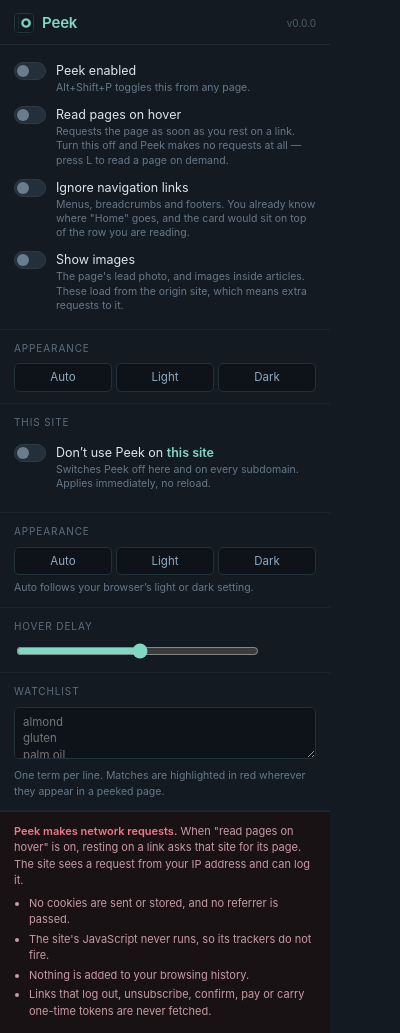
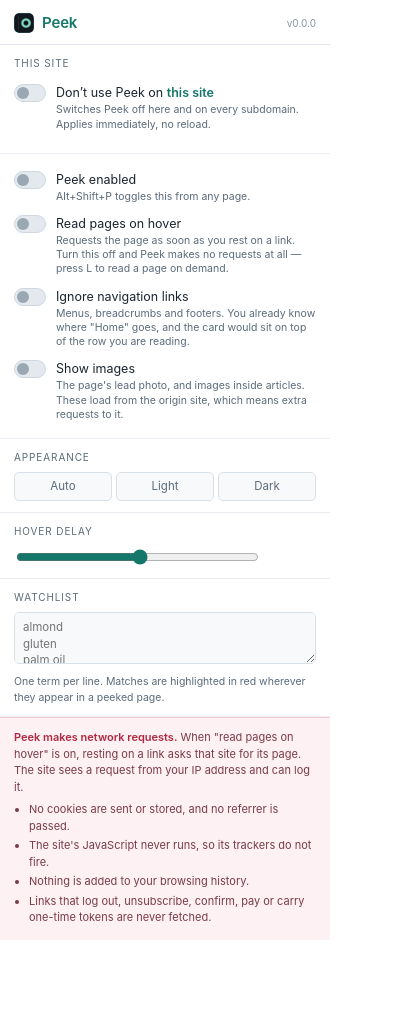
Before and after one commit to lgubala/Peek, a browser extension: page Chrome/src/popup/popup.html in a window 400 px wide. After the commit the page ends 940 px from the top, so only its background shows below. Drawn offline with Linux system fonts and the light colour scheme.

Commit message:
fix dark mode

```diff
--- a/Chrome/src/popup/popup.css
+++ b/Chrome/src/popup/popup.css
@@ -1,93 +1,147 @@
-:root { color-scheme: dark; }
+/* Peek — popup/popup.css
+ * Same token approach as the card: dark by default, light when the browser
+ * asks for it, and an explicit choice on <html data-theme> wins over both.
+ */
+:root {
+  --bg:         #131A21;
+  --bg-sunk:    #0F151B;
+  --bg-inset:   #0D1319;
+  --border:     #202B35;
+  --border-soft:#1B242D;
+  --border-chip:#22303A;
+
+  --ink:        #DCE5EC;
+  --ink-dim:    #66788A;
+  --ink-faint:  #4E5E6C;
+  --ink-field:  #C6D2DC;
+
+  --accent:     #7FD8C4;
+  --accent-bg:  #16302C;
+  --accent-br:  #24544C;
+
+  --sw-off:     #232F3A;
+  --sw-off-br:  #2E3B47;
+  --sw-knob:    #6B7C8C;
+
+  --notice-bg:  #191214;
+  --notice-br:  #34222A;
+  --notice-ink: #C89AA4;
+  --notice-str: #F0768C;
+
+  color-scheme: dark;
+}
+
+@media (prefers-color-scheme: light) {
+  :root:not([data-theme="dark"]) {
+    --bg:         #FFFFFF;
+    --bg-sunk:    #F4F6F8;
+    --bg-inset:   #F7F9FB;
+    --border:     #E1E7EC;
+    --border-soft:#EAEEF2;
+    --border-chip:#D9E1E8;
+
+    --ink:        #1B2530;
+    --ink-dim:    #5B6B7A;
+    --ink-faint:  #8494A2;
+    --ink-field:  #22303C;
+
+    --accent:     #14776A;
+    --accent-bg:  #E1F3EF;
+    --accent-br:  #A9DCD2;
+
+    --sw-off:     #E3E9EE;
+    --sw-off-br:  #CFD8E0;
+    --sw-knob:    #9AA8B4;
+
+    --notice-bg:  #FDF1F3;
+    --notice-br:  #F3CDD4;
+    --notice-ink: #7A3B49;
+    --notice-str: #B02742;
+
+    color-scheme: light;
+  }
+}
+
+:root[data-theme="light"] {
+  --bg:         #FFFFFF;
+  --bg-sunk:    #F4F6F8;
+  --bg-inset:   #F7F9FB;
+  --border:     #E1E7EC;
+  --border-soft:#EAEEF2;
+  --border-chip:#D9E1E8;
+  --ink:        #1B2530;
+  --ink-dim:    #5B6B7A;
+  --ink-faint:  #8494A2;
+  --ink-field:  #22303C;
+  --accent:     #14776A;
+  --accent-bg:  #E1F3EF;
+  --accent-br:  #A9DCD2;
+  --sw-off:     #E3E9EE;
+  --sw-off-br:  #CFD8E0;
+  --sw-knob:    #9AA8B4;
+  --notice-bg:  #FDF1F3;
+  --notice-br:  #F3CDD4;
+  --notice-ink: #7A3B49;
+  --notice-str: #B02742;
+  color-scheme: light;
+}
+
 * { box-sizing: border-box; }
 
 body {
   width: 330px; margin: 0; padding: 0;
-  background: #131A21; color: #DCE5EC;
+  background: var(--bg); color: var(--ink);
   font: 13px/1.45 -apple-system, BlinkMacSystemFont, "Segoe UI", Roboto, sans-serif;
 }
 
 header {
-  padding: 12px 14px 10px; border-bottom: 1px solid #202B35;
+  padding: 12px 14px 10px; border-bottom: 1px solid var(--border);
   display: flex; align-items: center; gap: 8px;
 }
 header .mark { display: block; border-radius: 5px; flex: none; }
-h1 { font-size: 15px; font-weight: 600; margin: 0; color: #7FD8C4; letter-spacing: -.01em; }
-.ver { font-size: 10px; margin-left: auto; color: #4E5E6C; }
+h1 { font-size: 15px; font-weight: 600; margin: 0; color: var(--accent); letter-spacing: -.01em; }
+.ver { font-size: 10px; margin-left: auto; color: var(--ink-faint); }
 
-section { padding: 11px 14px; border-bottom: 1px solid #1B242D; }
+section { padding: 11px 14px; border-bottom: 1px solid var(--border-soft); }
+section[hidden] { display: none; }
 .lbl {
   font-size: 10px; text-transform: uppercase; letter-spacing: .09em;
-  color: #5D6E7E; margin-bottom: 8px;
+  color: var(--ink-dim); margin-bottom: 8px;
 }
 
 .row { display: flex; align-items: flex-start; gap: 10px; padding: 5px 0; cursor: pointer; }
 .row .txt { flex: 1; }
-.row .name { font-size: 12.5px; color: #DCE5EC; }
-.row .hint { font-size: 10.5px; color: #66788A; margin-top: 1px; line-height: 1.35; display: block; }
+.row .name { font-size: 12.5px; color: var(--ink); }
+.row .hint { font-size: 10.5px; color: var(--ink-dim); margin-top: 1px; line-height: 1.35; display: block; }
 
 .sw {
   flex: none; width: 32px; height: 18px; border-radius: 999px;
-  background: #232F3A; border: 1px solid #2E3B47; position: relative;
+  background: var(--sw-off); border: 1px solid var(--sw-off-br); position: relative;
   transition: background .12s; margin-top: 1px;
 }
 .sw::after {
   content: ""; position: absolute; top: 2px; left: 2px;
   width: 12px; height: 12px; border-radius: 50%;
-  background: #6B7C8C; transition: transform .12s, background .12s;
+  background: var(--sw-knob); transition: transform .12s, background .12s;
 }
 input[type=checkbox] { display: none; }
-input:checked + .sw { background: #1D3B3A; border-color: #2E5A55; }
-input:checked + .sw::after { transform: translateX(14px); background: #7FD8C4; }
+input:checked + .sw { background: var(--accent-bg); border-color: var(--accent-br); }
+input:checked + .sw::after { transform: translateX(14px); background: var(--accent); }
 
 textarea {
   width: 100%; min-height: 52px; resize: vertical;
-  background: #0D1319; color: #C6D2DC;
-  border: 1px solid #22303A; border-radius: 5px;
+  background: var(--bg-inset); color: var(--ink-field);
+  border: 1px solid var(--border-chip); border-radius: 5px;
   padding: 6px 8px; font: inherit; font-size: 11.5px;
 }
-textarea:focus { outline: none; border-color: #2E4A52; }
-.sub { font-size: 10.5px; color: #66788A; margin-top: 5px; }
+textarea:focus { outline: none; border-color: var(--accent-br); }
+.sub { font-size: 10.5px; color: var(--ink-dim); margin-top: 5px; line-height: 1.5; }
 
 .slider { display: flex; align-items: center; gap: 9px; }
-input[type=range] { flex: 1; accent-color: #7FD8C4; }
+input[type=range] { flex: 1; accent-color: var(--accent); }
 .val {
-  font-size: 11px; color: #8FA9C0; min-width: 46px;
+  font-size: 11px; color: var(--ink-dim); min-width: 46px;
   text-align: right; font-variant-numeric: tabular-nums;
-}
-
-.notice {
-  background: #191214; border-top: 1px solid #34222A;
-  padding: 11px 14px; font-size: 11px; line-height: 1.5; color: #C89AA4;
-}
-.notice b { color: #F0768C; font-weight: 600; }
-.notice ul { margin: 6px 0 0; padding-left: 15px; }
-.notice li { margin-bottom: 3px; }
-
-/* current site */
-.site { display: flex; align-items: center; gap: 10px; }
-.site .host {
-  flex: 1; font-size: 12.5px; color: #DCE5EC; font-weight: 500;
-  word-break: break-all;
-}
-.sitebtn {
-  flex: none; font: inherit; font-size: 11px; font-weight: 500;
-  padding: 4px 10px; border-radius: 5px; cursor: pointer;
-  background: #1A2830; color: #7FD8C4; border: 1px solid #2C4650;
-}
-.sitebtn:hover { background: #21343E; }
-.sitebtn.off { background: #2C1820; color: #F0768C; border-color: #4A2531; }
-
-/* segmented control */
-.seg { display: flex; gap: 4px; }
-.seg button {
-  flex: 1; font: inherit; font-size: 11.5px;
-  padding: 5px 0; border-radius: 5px; cursor: pointer;
-  background: #17222A; color: #9FB4C4; border: 1px solid #22303A;
-}
-.seg button:hover { background: #1D2A34; }
-.seg button[aria-pressed="true"] {
-  background: #16302C; color: #7FD8C4; border-color: #24544C; font-weight: 600;
 }
 
 /* segmented control */
@@ -95,18 +149,26 @@ input[type=range] { flex: 1; accent-color: #7FD8C4; }
 .seg button {
   flex: 1; font: inherit; font-size: 11.5px;
   padding: 5px 0; cursor: pointer;
-  background: #0D1319; color: #8FA9C0;
-  border: 1px solid #22303A; border-radius: 5px;
+  background: var(--bg-inset); color: var(--ink-dim);
+  border: 1px solid var(--border-chip); border-radius: 5px;
 }
-.seg button:hover { border-color: #2E4A52; }
+.seg button:hover { border-color: var(--accent-br); }
 .seg button[aria-pressed="true"] {
-  background: #16302C; color: #7FD8C4; border-color: #24544C; font-weight: 600;
+  background: var(--accent-bg); color: var(--accent);
+  border-color: var(--accent-br); font-weight: 600;
 }
 
-#siteHost { color: #7FD8C4; font-weight: 600; word-break: break-all; }
-#blockedList { line-height: 1.5; }
+#siteHost { color: var(--accent); font-weight: 600; word-break: break-all; }
 #blockedList a {
-  color: #8FA9C0; text-decoration: none;
-  border-bottom: 1px dotted #2E4A52; cursor: pointer;
+  color: var(--ink-dim); text-decoration: none;
+  border-bottom: 1px dotted var(--border-chip); cursor: pointer;
 }
-#blockedList a:hover { color: #F0768C; border-bottom-color: #4A2531; }
+#blockedList a:hover { color: var(--notice-str); border-bottom-color: var(--notice-br); }
+
+.notice {
+  background: var(--notice-bg); border-top: 1px solid var(--notice-br);
+  padding: 11px 14px; font-size: 11px; line-height: 1.5; color: var(--notice-ink);
+}
+.notice b { color: var(--notice-str); font-weight: 600; }
+.notice ul { margin: 6px 0 0; padding-left: 15px; }
+.notice li { margin-bottom: 3px; }
--- a/Chrome/src/popup/popup.html
+++ b/Chrome/src/popup/popup.html
@@ -13,13 +13,16 @@
   <span class="ver" id="ver"></span>
 </header>
 
-<section id="siteSection" hidden>
+<section id="siteSection">
   <div class="lbl">This site</div>
-  <div class="site">
-    <span class="host" id="siteHost"></span>
-    <button class="sitebtn" id="siteToggle"></button>
-  </div>
-  <div class="sub" id="siteHint"></div>
+  <label class="row">
+    <input type="checkbox" id="siteOff"><span class="sw"></span>
+    <span class="txt">
+      <span class="name">Don’t use Peek on <span id="siteHost">this site</span></span>
+      <span class="hint">Switches Peek off here and on every subdomain. Applies immediately, no reload.</span>
+    </span>
+  </label>
+  <div class="sub" id="blockedList"></div>
 </section>
 
 <section>
@@ -65,28 +68,6 @@
   </div>
 </section>
 
-<section id="siteSection">
-  <div class="lbl">This site</div>
-  <label class="row">
-    <input type="checkbox" id="siteOff"><span class="sw"></span>
-    <span class="txt">
-      <span class="name">Don’t use Peek on <span id="siteHost">this site</span></span>
-      <span class="hint" id="siteHint">Switches Peek off here and on every subdomain. Applies immediately, no reload.</span>
-    </span>
-  </label>
-  <div class="sub" id="blockedList"></div>
-</section>
-
-<section>
-  <div class="lbl">Appearance</div>
-  <div class="seg" id="theme">
-    <button type="button" data-theme="auto">Auto</button>
-    <button type="button" data-theme="light">Light</button>
-    <button type="button" data-theme="dark">Dark</button>
-  </div>
-  <div class="sub">Auto follows your browser’s light or dark setting.</div>
-</section>
-
 <section>
   <div class="lbl">Hover delay</div>
   <div class="slider">
--- a/Chrome/src/popup/popup.js
+++ b/Chrome/src/popup/popup.js
@@ -78,6 +78,11 @@
     for (const btn of $("theme").querySelectorAll("button")) {
       btn.setAttribute("aria-pressed", String(btn.dataset.theme === state.theme));
     }
+    /* The popup follows the same choice as the card. "auto" leaves the
+     * attribute off so prefers-color-scheme decides. */
+    const root = document.documentElement;
+    if (state.theme === "dark" || state.theme === "light") root.setAttribute("data-theme", state.theme);
+    else root.removeAttribute("data-theme");
   }
 
   /* --- wiring ---------------------------------------------------------- */
--- a/Firefox/src/popup/popup.css
+++ b/Firefox/src/popup/popup.css
@@ -1,93 +1,147 @@
-:root { color-scheme: dark; }
+/* Peek — popup/popup.css
+ * Same token approach as the card: dark by default, light when the browser
+ * asks for it, and an explicit choice on <html data-theme> wins over both.
+ */
+:root {
+  --bg:         #131A21;
+  --bg-sunk:    #0F151B;
+  --bg-inset:   #0D1319;
+  --border:     #202B35;
+  --border-soft:#1B242D;
+  --border-chip:#22303A;
+
+  --ink:        #DCE5EC;
+  --ink-dim:    #66788A;
+  --ink-faint:  #4E5E6C;
+  --ink-field:  #C6D2DC;
+
+  --accent:     #7FD8C4;
+  --accent-bg:  #16302C;
+  --accent-br:  #24544C;
+
+  --sw-off:     #232F3A;
+  --sw-off-br:  #2E3B47;
+  --sw-knob:    #6B7C8C;
+
+  --notice-bg:  #191214;
+  --notice-br:  #34222A;
+  --notice-ink: #C89AA4;
+  --notice-str: #F0768C;
+
+  color-scheme: dark;
+}
+
+@media (prefers-color-scheme: light) {
+  :root:not([data-theme="dark"]) {
+    --bg:         #FFFFFF;
+    --bg-sunk:    #F4F6F8;
+    --bg-inset:   #F7F9FB;
+    --border:     #E1E7EC;
+    --border-soft:#EAEEF2;
+    --border-chip:#D9E1E8;
+
+    --ink:        #1B2530;
+    --ink-dim:    #5B6B7A;
+    --ink-faint:  #8494A2;
+    --ink-field:  #22303C;
+
+    --accent:     #14776A;
+    --accent-bg:  #E1F3EF;
+    --accent-br:  #A9DCD2;
+
+    --sw-off:     #E3E9EE;
+    --sw-off-br:  #CFD8E0;
+    --sw-knob:    #9AA8B4;
+
+    --notice-bg:  #FDF1F3;
+    --notice-br:  #F3CDD4;
+    --notice-ink: #7A3B49;
+    --notice-str: #B02742;
+
+    color-scheme: light;
+  }
+}
+
+:root[data-theme="light"] {
+  --bg:         #FFFFFF;
+  --bg-sunk:    #F4F6F8;
+  --bg-inset:   #F7F9FB;
+  --border:     #E1E7EC;
+  --border-soft:#EAEEF2;
+  --border-chip:#D9E1E8;
+  --ink:        #1B2530;
+  --ink-dim:    #5B6B7A;
+  --ink-faint:  #8494A2;
+  --ink-field:  #22303C;
+  --accent:     #14776A;
+  --accent-bg:  #E1F3EF;
+  --accent-br:  #A9DCD2;
+  --sw-off:     #E3E9EE;
+  --sw-off-br:  #CFD8E0;
+  --sw-knob:    #9AA8B4;
+  --notice-bg:  #FDF1F3;
+  --notice-br:  #F3CDD4;
+  --notice-ink: #7A3B49;
+  --notice-str: #B02742;
+  color-scheme: light;
+}
+
 * { box-sizing: border-box; }
 
 body {
   width: 330px; margin: 0; padding: 0;
-  background: #131A21; color: #DCE5EC;
+  background: var(--bg); color: var(--ink);
   font: 13px/1.45 -apple-system, BlinkMacSystemFont, "Segoe UI", Roboto, sans-serif;
 }
 
 header {
-  padding: 12px 14px 10px; border-bottom: 1px solid #202B35;
+  padding: 12px 14px 10px; border-bottom: 1px solid var(--border);
   display: flex; align-items: center; gap: 8px;
 }
 header .mark { display: block; border-radius: 5px; flex: none; }
-h1 { font-size: 15px; font-weight: 600; margin: 0; color: #7FD8C4; letter-spacing: -.01em; }
-.ver { font-size: 10px; margin-left: auto; color: #4E5E6C; }
+h1 { font-size: 15px; font-weight: 600; margin: 0; color: var(--accent); letter-spacing: -.01em; }
+.ver { font-size: 10px; margin-left: auto; color: var(--ink-faint); }
 
-section { padding: 11px 14px; border-bottom: 1px solid #1B242D; }
+section { padding: 11px 14px; border-bottom: 1px solid var(--border-soft); }
+section[hidden] { display: none; }
 .lbl {
   font-size: 10px; text-transform: uppercase; letter-spacing: .09em;
-  color: #5D6E7E; margin-bottom: 8px;
+  color: var(--ink-dim); margin-bottom: 8px;
 }
 
 .row { display: flex; align-items: flex-start; gap: 10px; padding: 5px 0; cursor: pointer; }
 .row .txt { flex: 1; }
-.row .name { font-size: 12.5px; color: #DCE5EC; }
-.row .hint { font-size: 10.5px; color: #66788A; margin-top: 1px; line-height: 1.35; display: block; }
+.row .name { font-size: 12.5px; color: var(--ink); }
+.row .hint { font-size: 10.5px; color: var(--ink-dim); margin-top: 1px; line-height: 1.35; display: block; }
 
 .sw {
   flex: none; width: 32px; height: 18px; border-radius: 999px;
-  background: #232F3A; border: 1px solid #2E3B47; position: relative;
+  background: var(--sw-off); border: 1px solid var(--sw-off-br); position: relative;
   transition: background .12s; margin-top: 1px;
 }
 .sw::after {
   content: ""; position: absolute; top: 2px; left: 2px;
   width: 12px; height: 12px; border-radius: 50%;
-  background: #6B7C8C; transition: transform .12s, background .12s;
+  background: var(--sw-knob); transition: transform .12s, background .12s;
 }
 input[type=checkbox] { display: none; }
-input:checked + .sw { background: #1D3B3A; border-color: #2E5A55; }
-input:checked + .sw::after { transform: translateX(14px); background: #7FD8C4; }
+input:checked + .sw { background: var(--accent-bg); border-color: var(--accent-br); }
+input:checked + .sw::after { transform: translateX(14px); background: var(--accent); }
 
 textarea {
   width: 100%; min-height: 52px; resize: vertical;
-  background: #0D1319; color: #C6D2DC;
-  border: 1px solid #22303A; border-radius: 5px;
+  background: var(--bg-inset); color: var(--ink-field);
+  border: 1px solid var(--border-chip); border-radius: 5px;
   padding: 6px 8px; font: inherit; font-size: 11.5px;
 }
-textarea:focus { outline: none; border-color: #2E4A52; }
-.sub { font-size: 10.5px; color: #66788A; margin-top: 5px; }
+textarea:focus { outline: none; border-color: var(--accent-br); }
+.sub { font-size: 10.5px; color: var(--ink-dim); margin-top: 5px; line-height: 1.5; }
 
 .slider { display: flex; align-items: center; gap: 9px; }
-input[type=range] { flex: 1; accent-color: #7FD8C4; }
+input[type=range] { flex: 1; accent-color: var(--accent); }
 .val {
-  font-size: 11px; color: #8FA9C0; min-width: 46px;
+  font-size: 11px; color: var(--ink-dim); min-width: 46px;
   text-align: right; font-variant-numeric: tabular-nums;
-}
-
-.notice {
-  background: #191214; border-top: 1px solid #34222A;
-  padding: 11px 14px; font-size: 11px; line-height: 1.5; color: #C89AA4;
-}
-.notice b { color: #F0768C; font-weight: 600; }
-.notice ul { margin: 6px 0 0; padding-left: 15px; }
-.notice li { margin-bottom: 3px; }
-
-/* current site */
-.site { display: flex; align-items: center; gap: 10px; }
-.site .host {
-  flex: 1; font-size: 12.5px; color: #DCE5EC; font-weight: 500;
-  word-break: break-all;
-}
-.sitebtn {
-  flex: none; font: inherit; font-size: 11px; font-weight: 500;
-  padding: 4px 10px; border-radius: 5px; cursor: pointer;
-  background: #1A2830; color: #7FD8C4; border: 1px solid #2C4650;
-}
-.sitebtn:hover { background: #21343E; }
-.sitebtn.off { background: #2C1820; color: #F0768C; border-color: #4A2531; }
-
-/* segmented control */
-.seg { display: flex; gap: 4px; }
-.seg button {
-  flex: 1; font: inherit; font-size: 11.5px;
-  padding: 5px 0; border-radius: 5px; cursor: pointer;
-  background: #17222A; color: #9FB4C4; border: 1px solid #22303A;
-}
-.seg button:hover { background: #1D2A34; }
-.seg button[aria-pressed="true"] {
-  background: #16302C; color: #7FD8C4; border-color: #24544C; font-weight: 600;
 }
 
 /* segmented control */
@@ -95,18 +149,26 @@ input[type=range] { flex: 1; accent-color: #7FD8C4; }
 .seg button {
   flex: 1; font: inherit; font-size: 11.5px;
   padding: 5px 0; cursor: pointer;
-  background: #0D1319; color: #8FA9C0;
-  border: 1px solid #22303A; border-radius: 5px;
+  background: var(--bg-inset); color: var(--ink-dim);
+  border: 1px solid var(--border-chip); border-radius: 5px;
 }
-.seg button:hover { border-color: #2E4A52; }
+.seg button:hover { border-color: var(--accent-br); }
 .seg button[aria-pressed="true"] {
-  background: #16302C; color: #7FD8C4; border-color: #24544C; font-weight: 600;
+  background: var(--accent-bg); color: var(--accent);
+  border-color: var(--accent-br); font-weight: 600;
 }
 
-#siteHost { color: #7FD8C4; font-weight: 600; word-break: break-all; }
-#blockedList { line-height: 1.5; }
+#siteHost { color: var(--accent); font-weight: 600; word-break: break-all; }
 #blockedList a {
-  color: #8FA9C0; text-decoration: none;
-  border-bottom: 1px dotted #2E4A52; cursor: pointer;
+  color: var(--ink-dim); text-decoration: none;
+  border-bottom: 1px dotted var(--border-chip); cursor: pointer;
 }
-#blockedList a:hover { color: #F0768C; border-bottom-color: #4A2531; }
+#blockedList a:hover { color: var(--notice-str); border-bottom-color: var(--notice-br); }
+
+.notice {
+  background: var(--notice-bg); border-top: 1px solid var(--notice-br);
+  padding: 11px 14px; font-size: 11px; line-height: 1.5; color: var(--notice-ink);
+}
+.notice b { color: var(--notice-str); font-weight: 600; }
+.notice ul { margin: 6px 0 0; padding-left: 15px; }
+.notice li { margin-bottom: 3px; }
--- a/Firefox/src/popup/popup.js
+++ b/Firefox/src/popup/popup.js
@@ -78,6 +78,11 @@
     for (const btn of $("theme").querySelectorAll("button")) {
       btn.setAttribute("aria-pressed", String(btn.dataset.theme === state.theme));
     }
+    /* The popup follows the same choice as the card. "auto" leaves the
+     * attribute off so prefers-color-scheme decides. */
+    const root = document.documentElement;
+    if (state.theme === "dark" || state.theme === "light") root.setAttribute("data-theme", state.theme);
+    else root.removeAttribute("data-theme");
   }
 
   /* --- wiring ---------------------------------------------------------- */
```
Also changed, not shown: Chrome/src/content/hover.js (+11 -3 lines), Firefox/src/content/hover.js (+11 -3 lines), Firefox/src/popup/popup.html (+9 -28 lines), CHANGELOG.md, Chrome/manifest.json, Firefox/manifest.json.
